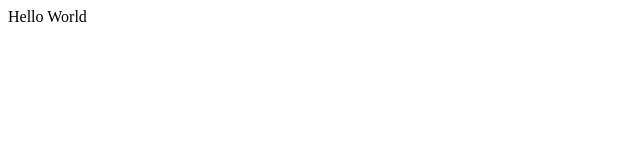
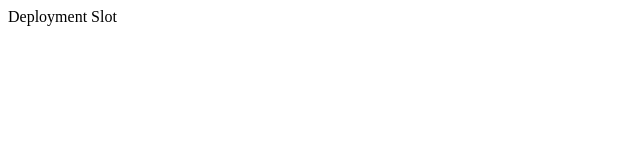
Before and after one commit to jjagdishh/Ansible, a plain HTML site: page index.html in a window 1280 px wide. Shown: the full height of the page, 0-640 px from the left. Drawn offline with Linux system fonts and the light colour scheme.

Commit message:
Update index.html

```diff
--- a/index.html
+++ b/index.html
@@ -5,6 +5,6 @@
     <title>My Azure Test App</title>
 </head>
 <body>
-    <span>Hello World</span>
+    <span>Deployment Slot</span>
 </body>
 </html>
```
